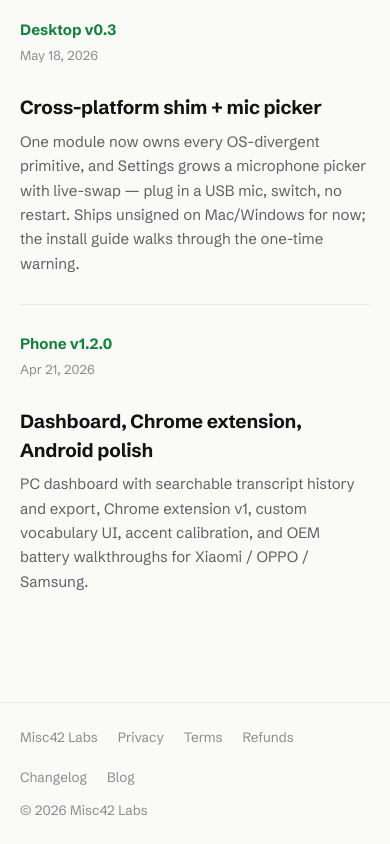
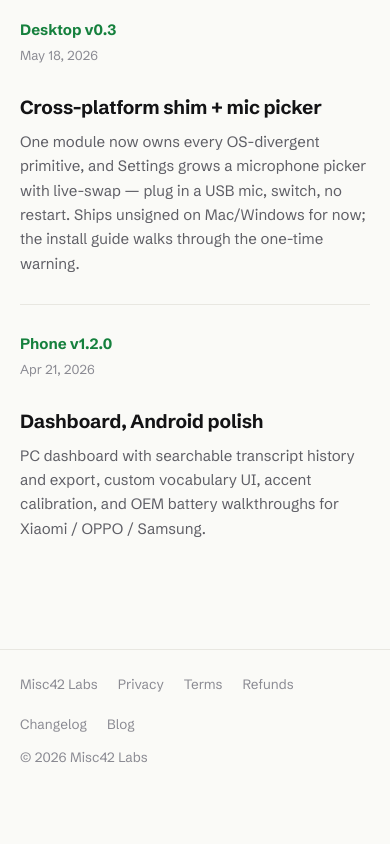
Before and after one commit to Misc42/sanketra, a Next.js app in the folder web/: page /sanketra/changelog in a window 390 px wide. Shown: the part 3017-3861 px from the top of the page. After the commit the page ends 3808 px from the top, so only its background shows below. Built offline with nearby package versions, Linux system fonts and the light colour scheme; a web font is replaced by a local one.

Commit message:
changelog: drop the Chrome extension from the Phone v1.2.0 entry (never shipped, now retired)

```diff
--- a/web/app/changelog/page.tsx
+++ b/web/app/changelog/page.tsx
@@ -60,8 +60,8 @@ const entries = [
   {
     version: "Phone v1.2.0",
     date: "Apr 21, 2026",
-    title: "Dashboard, Chrome extension, Android polish",
-    body: "PC dashboard with searchable transcript history and export, Chrome extension v1, custom vocabulary UI, accent calibration, and OEM battery walkthroughs for Xiaomi / OPPO / Samsung."
+    title: "Dashboard, Android polish",
+    body: "PC dashboard with searchable transcript history and export, custom vocabulary UI, accent calibration, and OEM battery walkthroughs for Xiaomi / OPPO / Samsung."
   }
 ] as const;
 
```
